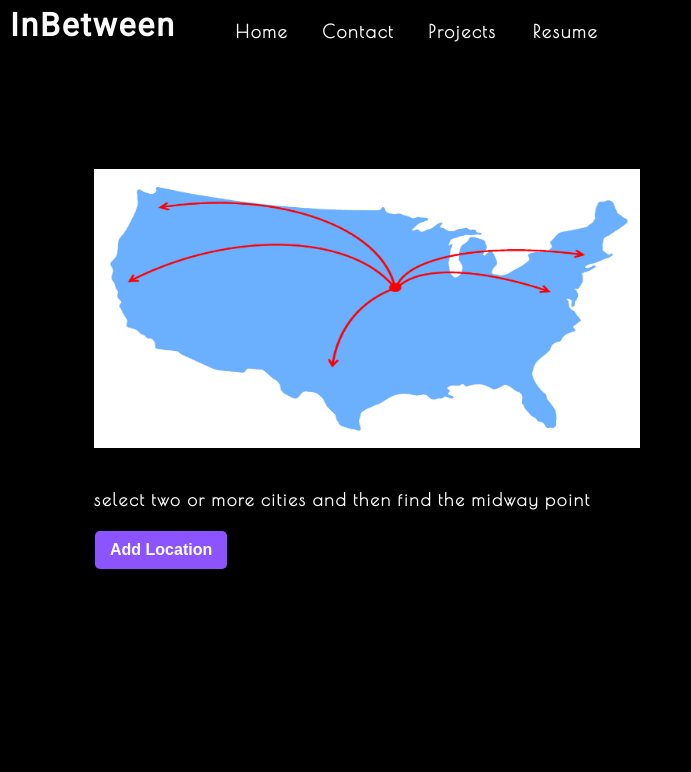
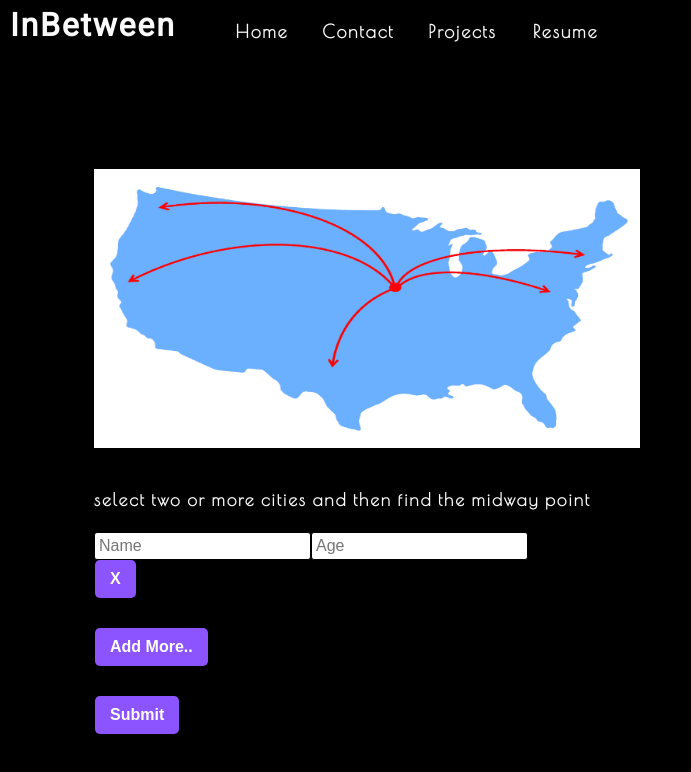
Before and after one commit to Skiddzie/InBetween, a React (Create React App) app: page / in a window 1280 px wide. Shown: the top 772 px of the page, without its empty margins (0-691 px from the left). Built offline with nearby package versions, Linux system fonts and the light colour scheme.

Commit message:
fixed dynamic form

```diff
--- a/src/App.js
+++ b/src/App.js
@@ -10,7 +10,7 @@ function App() {
   const [contactSelected, setContactSelected] = useState(false);
   const [aboutSelected, setAboutSelected] = useState(false);
   const [navTab, setNavTab] = useState("aboutMe");
-  console.log(contactSelected, " ", setContactSelected)
+  // console.log(contactSelected, " ", setContactSelected)
   // const [categories] = useState([
   //   {
   //     name: 'About Me',
@@ -28,7 +28,7 @@ function App() {
   function switchTab() {
     switch(navTab) {
       case "aboutMe":
-        console.log("ding")
+        // console.log("ding")
         return <Main/>
       case "contact":
         return <ContactForm/>
--- a/src/components/AddBox/AddBox.js
+++ b/src/components/AddBox/AddBox.js
@@ -1,20 +1,63 @@
 import React, { useState} from "react";
 function AddBox(){
-    const [val,setVal]=useState([]);
-    const handleAdd=()=>{
-        const abc=[...val,[]]
-        setVal(abc)
+    const [formFields, setFormFields] = useState([
+        {name: '', age: ''},
+    ])
+
+    const handleFormChange = (event, index) => {
+        console.log(index, event.target.name)
+        let data = [...formFields];
+        data[index][event.target.name] = event.target.value;
+        setFormFields(data);
     }
-    const handleChange=()=>{}
+
+    const submit = (e) => {
+        e.preventDefault();
+        console.log(formFields, " yippee")
+    }
+
+    const addFields = () => {
+        let object = {
+            name: '',
+            age: ''
+        }
+
+        setFormFields([...formFields, object])
+    }
+
+    const removeFields = (index) => {
+        let data = [...formFields];
+        data.splice(index, 1)
+        setFormFields(data)
+    }
 return(
-    <>
-    <button onClick={()=>handleAdd()}>Add Location</button>
-        {val.map((data,i)=>{
-            return(
-                <input oNchange={e=>handleChange(e,i)}/>
-            )
+    <div className="App">
+        <form onSubmit={submit}>
+        {formFields.map((form, index) =>{
+        return(
+            <div key={index}>
+            <input
+                name='name'
+                placeholder='Name'
+                onChange={event => handleFormChange(event, index)}
+                value={form.name}
+            />
+            <input
+                name='age'
+                placeholder='Age'
+                onChange={event => handleFormChange(event, index)}
+                value={form.age}
+            />
+            <button onClick={() => removeFields(index)}>X</button>
+        </div>
+        )
         })}
-    </>
+        </form>
+
+        <button onClick={addFields}>Add More..</button>
+        <br/>
+        <button onClick={submit}>Submit</button>
+    </div>
 )
 }
 export default AddBox;
```
